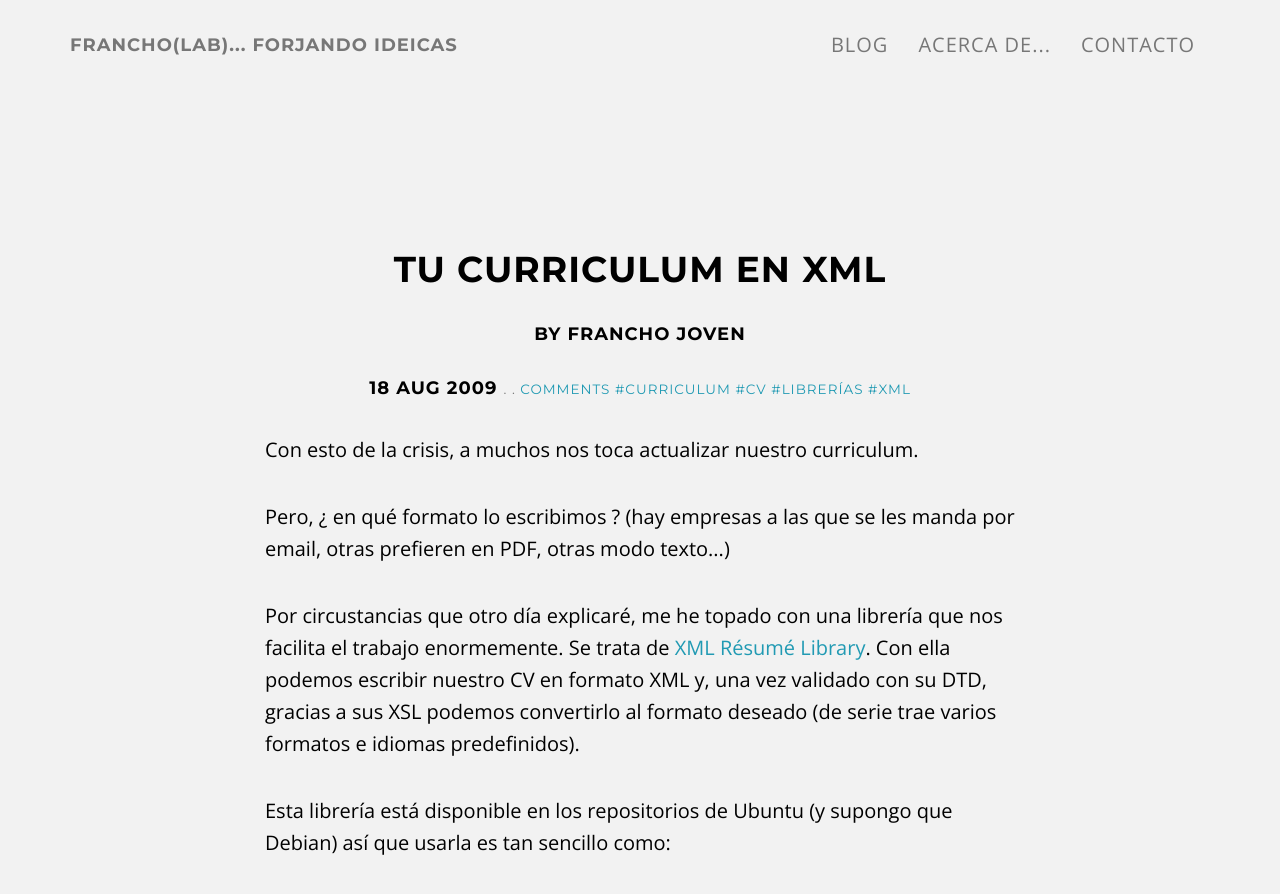
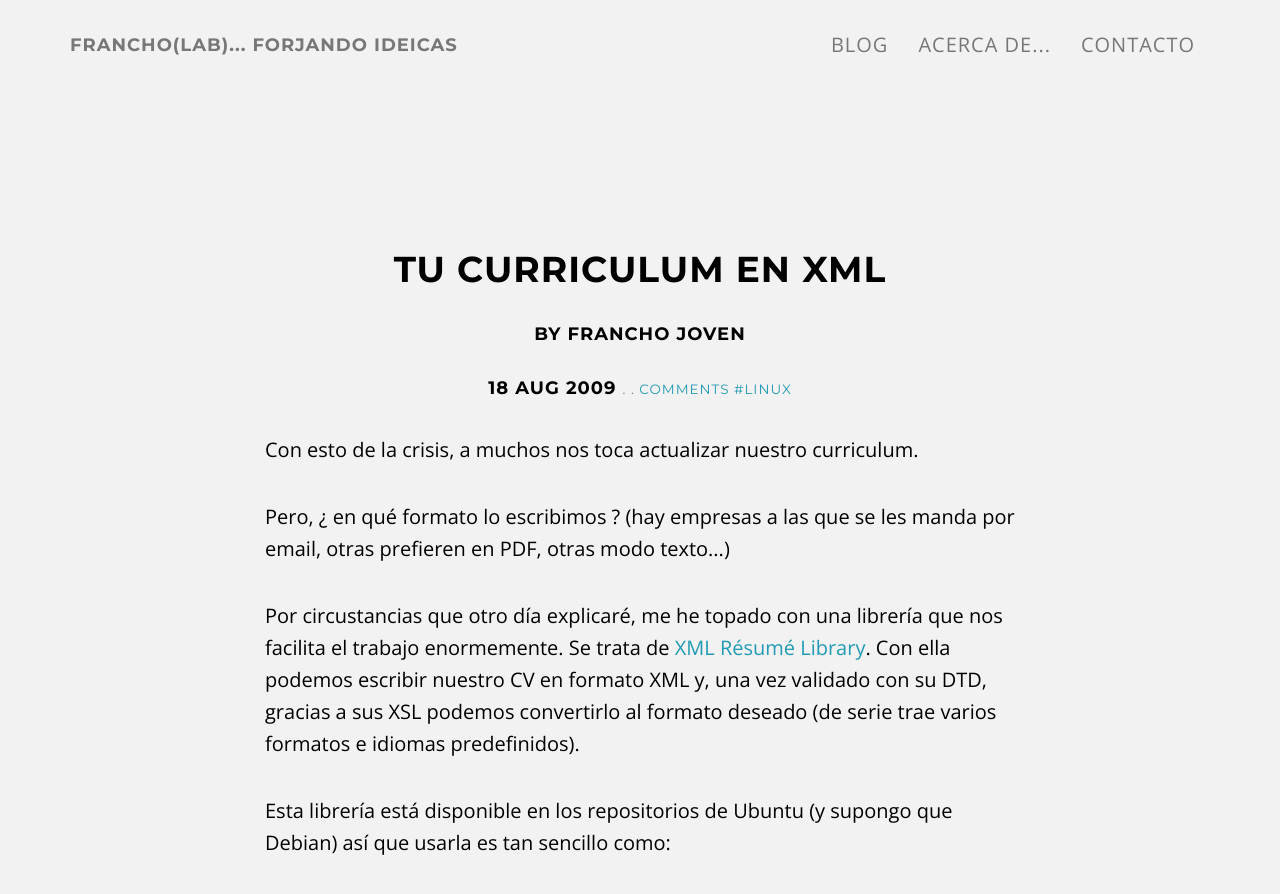
Before and after one commit to francho/francho.github.io, a Jekyll site: the page built from _posts/2009-08-18-tu-curriculum-en-xml.html, in a window 1280 px wide and 900 px high. Shown: the top 894 px of the window. Built offline with Jekyll 4.4.1, drawn with Linux system fonts in a browser that asks for light colours; comment, search, counter and statistics services are not loaded.

Commit message:
Remove old tags

```diff
--- a/_posts/2009-08-18-tu-curriculum-en-xml.html
+++ b/_posts/2009-08-18-tu-curriculum-en-xml.html
@@ -2,13 +2,8 @@
 layout: post
 title: Tu curriculum en XML
 date: 2009-08-18 12:56:03.000000000 +02:00
-categories:
+tags:
 - linux
-tags:
-- curriculum
-- cv
-- librerías
-- xml
 status: publish
 type: post
 published: true
--- a/_posts/2009-08-25-publicando-en-el-blog-con-el-movil.html
+++ b/_posts/2009-08-25-publicando-en-el-blog-con-el-movil.html
@@ -2,12 +2,8 @@
 layout: post
 title: Publicando en el blog con el móvil
 date: 2009-08-25 15:49:07.000000000 +02:00
-categories:
-- Banco de pruebas
 tags:
 - android
-- plugin
-- wordpress
 status: publish
 type: post
 published: true
```
